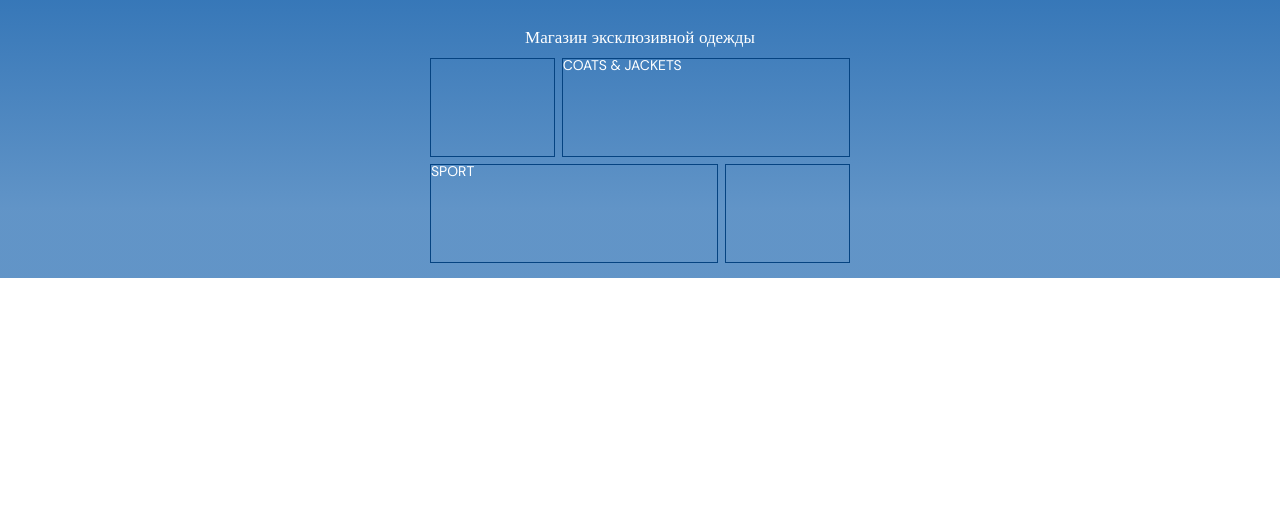
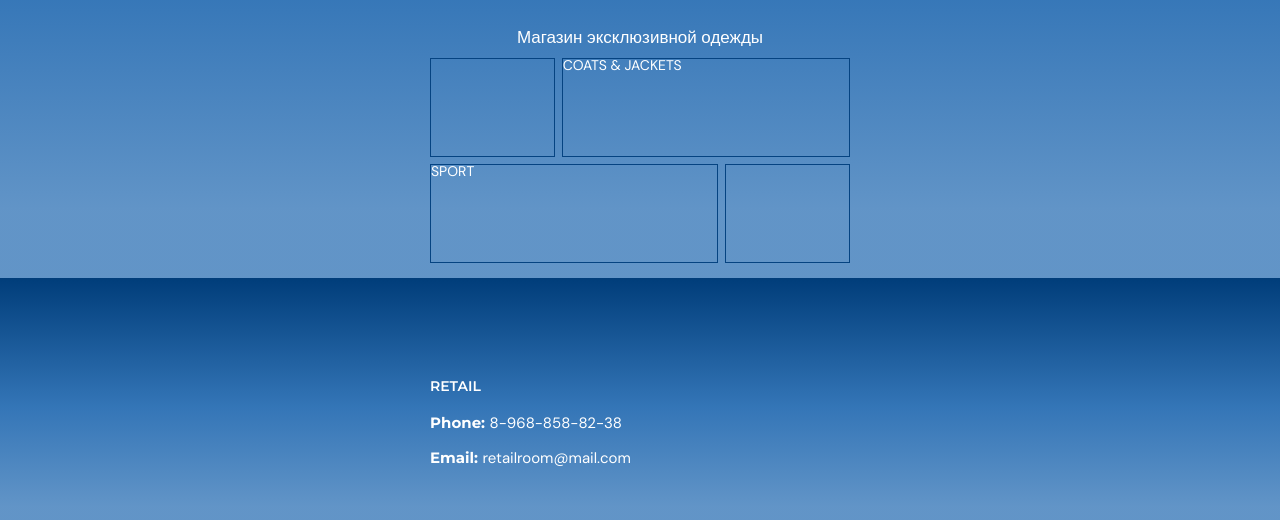
Before and after one commit to MBersPro/retail, a React app: page / in a window 1280 px wide. Shown: the part 308-828 px from the top of the page. Before the commit the page ends 800 px from the top, so only its background shows below. Built offline with nearby package versions, Linux system fonts and the light colour scheme.

Commit message:
added Footer

```diff
--- a/public/index.html
+++ b/public/index.html
@@ -10,6 +10,9 @@
   <link rel="preconnect" href="https://fonts.googleapis.com">
   <link rel="preconnect" href="https://fonts.gstatic.com" crossorigin>
   <link href="https://fonts.googleapis.com/css2?family=Orbitron:wght@700&display=swap" rel="stylesheet">
+  <link rel="preconnect" href="https://fonts.googleapis.com">
+  <link rel="preconnect" href="https://fonts.gstatic.com" crossorigin>
+  <link href="https://fonts.googleapis.com/css2?family=Montserrat:wght@400;600;700&display=swap" rel="stylesheet">
   <title>Document</title>
 </head>
 <body>
--- a/src/components/App.js
+++ b/src/components/App.js
@@ -5,6 +5,7 @@ import FilterCatalog from "./FilterCatalog/FilterCatalog";
 import Korzina from "./Korzina/Korzina";
 import Kontakti from "./Kontakti/Kontakti";
 import Retail from "./Retail/Retail";
+import Footer from "./Footer/Footer";
 // import Catalog from "./Catalog/Catalog";
 
 const initialPage = {
@@ -27,6 +28,9 @@ const App = () => {
       {page.katalog && <FilterCatalog />}
       {page.korzina && <Korzina />}
       {page.kontakti && <Kontakti />}
+      <Gradient>
+        <Footer/>
+      </Gradient>
     </>
   );
 };
--- /dev/null
+++ b/src/components/Footer/Footer.js
@@ -0,0 +1,13 @@
+import React from 'react'
+import styles from "./Footer.module.css"
+const Footer = () => {
+    return (
+        <div className={styles.container}>
+            <h2 className={styles.logoretail}>RETAIL</h2>
+            <p className={styles.p1}><span className={styles.phonekey}>Phone:</span> <span className={styles.phonevalue}>8-968-858-82-38</span></p>
+            <p className={styles.p2}><span className={styles.emailkey}>Email:</span> <span className={styles.emailvalue}>retailroom@mail.com</span></p>
+        </div>
+    );
+}
+
+export default Footer;
--- /dev/null
+++ b/src/components/Footer/Footer.module.css
@@ -0,0 +1,60 @@
+.container{
+    box-sizing: border-box;
+    max-width: 450px;
+    padding-left: 15px;
+    padding-top: 100px;
+    padding-bottom: 65px;
+    margin-left: auto;
+    margin-right: auto;
+    min-width: 350px;
+}
+.logoretail{
+    color: white;
+    font-family: 'Montserrat', sans-serif;
+    font-style: normal;
+    font-weight: 600;
+    font-size: 14px;
+    line-height: 17px;
+    margin-top: 0;
+    margin-bottom: 15px;
+}
+.p1{
+    margin-top: 0;
+    margin-bottom: 9px;
+}
+.p2{
+    margin-top: 0;
+    margin-bottom: 0;
+}
+.phonekey{
+    color: white;
+    font-family: 'Montserrat', sans-serif;
+    font-style: normal;
+    font-weight: 700;
+    font-size: 15px;
+    line-height: 25px;
+}
+.emailkey{
+    color: white;
+    font-family: 'Montserrat', sans-serif;
+    font-style: normal;
+    font-weight: 700;
+    font-size: 15px;
+    line-height: 25px;
+}
+.phonevalue{
+    font-family: 'DM Sans', sans-serif;
+    font-style: normal;
+    font-weight: 400;
+    font-size: 15px;
+    line-height: 25px;
+    color: white;
+}
+.emailvalue{
+    font-family: 'DM Sans', sans-serif;
+    font-style: normal;
+    font-weight: 400;
+    font-size: 15px;
+    line-height: 25px;
+    color: white;
+}
--- a/src/components/Retail/StoreExclusive/StoreExclusive.module.css
+++ b/src/components/Retail/StoreExclusive/StoreExclusive.module.css
@@ -1,5 +1,5 @@
 .container {
-    box-sizing: border-box;
+  box-sizing: border-box;
   max-width: 450px;
   padding-left: 15px;
   padding-right: 15px;
@@ -10,7 +10,7 @@
 }
 .p {
   text-align: center;
-  font-family: "DM Sans";
+  font-family: "DM Sans", sans-serif;
   font-style: normal;
   font-weight: 400;
   font-size: 17px;
@@ -20,7 +20,7 @@
   margin-bottom: 15px;
 }
 .box2p {
-  font-family: "DM Sans";
+  font-family: "DM Sans", sans-serif;
   font-style: normal;
   font-weight: 400;
   font-size: 14px;
@@ -30,7 +30,7 @@
   margin-bottom: 0px;
 }
 .box3p {
-  font-family: "DM Sans";
+  font-family: "DM Sans", sans-serif;
   font-style: normal;
   font-weight: 400;
   font-size: 14px;
```
